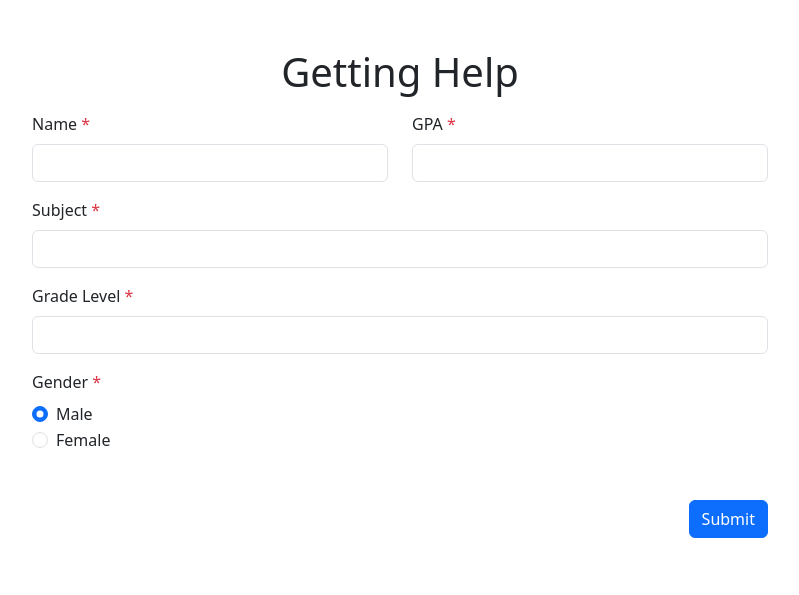
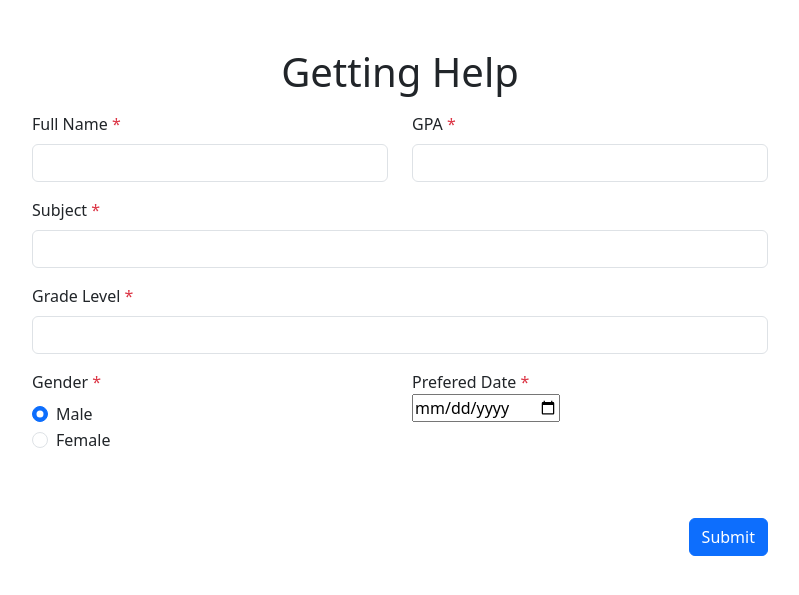
Before and after one commit to JACKZHENGELA/Tutor_System, a FastAPI app: page /tutor/add in a window 1280 px wide. Shown: the part 56-651 px from the top of the page, without its empty margins (240-1039 px from the left). Run offline with FastAPI, Linux system fonts and the light colour scheme; parts of the project's set-up code (start-up, migrations or seed data) failed here and were passed over.

Commit message:
added date attribute paved the path for edit and delete functions

```diff
--- a/models/tutees.py
+++ b/models/tutees.py
@@ -11,6 +11,7 @@ class Tutor(Document):
     subject: str
     gender: bool
     grade: int
+    date: str
 
     class Settings:
         name = "tutors"
--- a/routers/home.py
+++ b/routers/home.py
@@ -13,6 +13,14 @@ def get_all_subjects(tutors):
     for tutor in tutors:
         if tutor.subject not in response:
             response.append(tutor.subject)
+    return response
+
+
+def get_all_names(tutors):
+    response = []
+    for tutor in tutors:
+        if tutor.name not in response:
+            response.append(tutor.name)
     return response
 
 
@@ -37,17 +45,18 @@ async def get_index(request: Request):
 @router.get("/subjects/{subject}", response_class=HTMLResponse)
 async def get_subjects(request: Request, subject: str):
     tutors = await Tutor.find(Tutor.subject == subject).to_list()
-    print(tutors)
     return templates.TemplateResponse("subject_detail.html", {
         "request": request,
         "tutors": tutors
     })
+
 
 @router.get("/tutor/add", response_class=HTMLResponse)
 async def get_tutee_add(request: Request):
     return templates.TemplateResponse("form.html", {
         "request": request
     })
+
 
 @router.post("/tutor/add", response_class=HTMLResponse)
 async def create_tutor(request: Request):
@@ -60,17 +69,51 @@ async def create_tutor(request: Request):
         gpa=form.form_data["gpa"],
         gender=form.form_data["gender"],
         grade=form.form_data["grade"],
-        subject=form.form_data["subject"]
+        subject=form.form_data["subject"],
+        date=form.form_data["date"]
     )
     try:
-        await new_tutee.insert()
-        return templates.TemplateResponse("form.html", {
-            "request": request,
-            "msg": "Success"
-        })
+        tutors = await Tutor.find(Tutor.subject == new_tutee.subject).to_list()
+        res = []
+        for tutor in tutors:
+            res.append(tutor.name)
+        print(res)
+        print(new_tutee.name)
+        if new_tutee.name not in res:
+            await new_tutee.insert()
+            return templates.TemplateResponse("form.html", {
+                "request": request,
+                "msg": "Success :)"
+            })
+        else:
+            return templates.TemplateResponse("form.html", {
+                "request": request,
+                "msg": "You already signed up for this subject",
+                "err": "You already signed up for this subject"
+            })
     except Exception as err:
         return templates.TemplateResponse("form.html", {
             "request": request,
-            "msg": "Error",
+            "msg": "There is an error going on, please contact the organizer or try again later ;(",
             "err": err
         })
+
+
+@router.get("/tutor/name", response_class=HTMLResponse)
+async def get_tutee_by_name(request: Request):
+    tutors_repeated = await Tutor.find().to_list()
+    tutors = get_all_names(tutors=tutors_repeated)
+    print(tutors)
+    return templates.TemplateResponse("name.html", {
+        "request": request,
+        "tutors": tutors
+    })
+
+
+@router.get("/tutor/name/{tutor}", response_class=HTMLResponse)
+async def get_registrations(request: Request, tutor: str):
+    tutors = await Tutor.find(Tutor.name == tutor).to_list()
+    return templates.TemplateResponse("personal_registration.html", {
+        "request": request,
+        "tutors": tutors
+    })
--- a/templates/form.html
+++ b/templates/form.html
@@ -6,22 +6,28 @@
   <h1 class="text-center">Getting Help</h1>
   <div class="row justify-content-md-center py-2">
     <div class="col-sm-12 col-md-10 col-lg-8">
-      {% if msg == "Success" %}
+      {% if msg == "Success :)" %}
       <div class="alert alert-success" role="alert">
         {{ msg }}
       </div>
       {% endif %}
-      {% if msg == "Error"%}
+      {% if msg == "There is an error going on, please contact the organizer or try again later ;("%}
       <div class="alert alert-danger" role="alert">
         {{ msg }}
       </div>
       {% endif %}
+      {% if msg == "You already signed up for this subject" %}
+      <div class="alert alert-warning" role="alert">
+        {{ msg }}
+      </div>
+      {% endif %}
+
       <form action="/tutor/add" method="post">
         <div class="row">
 
           <div class="col-sm-12 col-md-6 mb-3">
             <label for="name" class="form-label">
-              Name
+              Full Name
               <span class="text-danger">*</span>
             </label>
             <input type="text" class="form-control" id="name" name="name" required>
@@ -51,7 +57,10 @@
             <input type="text" class="form-control" id="grade" name="grade" required>
           </div>
 
-        <div class="mb-3">
+
+        <div class="row">
+
+          <div class="col-sm-12 col-md-6 mb-3">
             <p class="form-label">
               Gender
               <span class="text-danger">*</span>
@@ -70,6 +79,13 @@
               </label>
             </div>
           </div>
+          <div class="col-sm-12 col-md-6 mb-3">
+            <label for="date">Prefered Date
+              <span class="text-danger">*</span>
+            </label>
+            <p><input type="date" id="date" name="date" required></p>
+        </div>
+
 
 
         <div class="text-end mt-5">
--- a/templates/selection.html
+++ b/templates/selection.html
@@ -10,7 +10,7 @@
           <p class="col-lg-8 mx-auto fs-5 text-muted">
             This is a tutoring system. Get help from others or help others today!
           </p>
-          <div class="d-inline-flex gap-2 mb-5">
+          <div class="d-inline-flex gap-2 mb-4">
             <a class="d-inline-flex align-items-center btn btn-primary btn-lg px-4 rounded-pill" type="button"
             href="/subjects">
               Let Me Help!
@@ -19,6 +19,9 @@
               I Need Help!
             </a>
           </div>
+          <div class="text-center mb-1 link-primary">
+            <a href="/tutor/name"> Change My Appointment -> </a>
+          </div>
         </div>
       </div>
 </div>
```
Also changed, not shown: templates/subject_detail.html (+10 -0 lines). Lines whose indentation alone changed are shown as unchanged.
